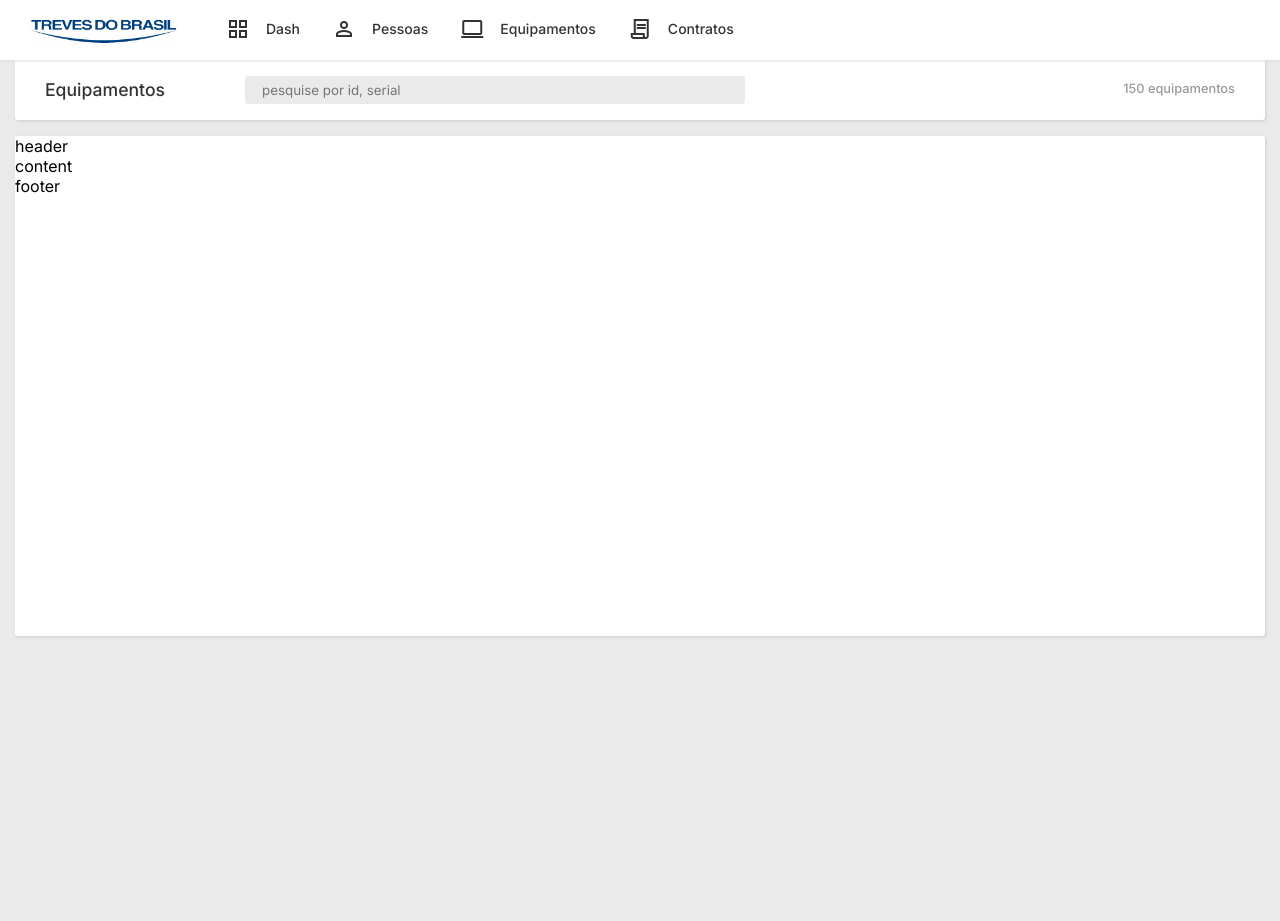
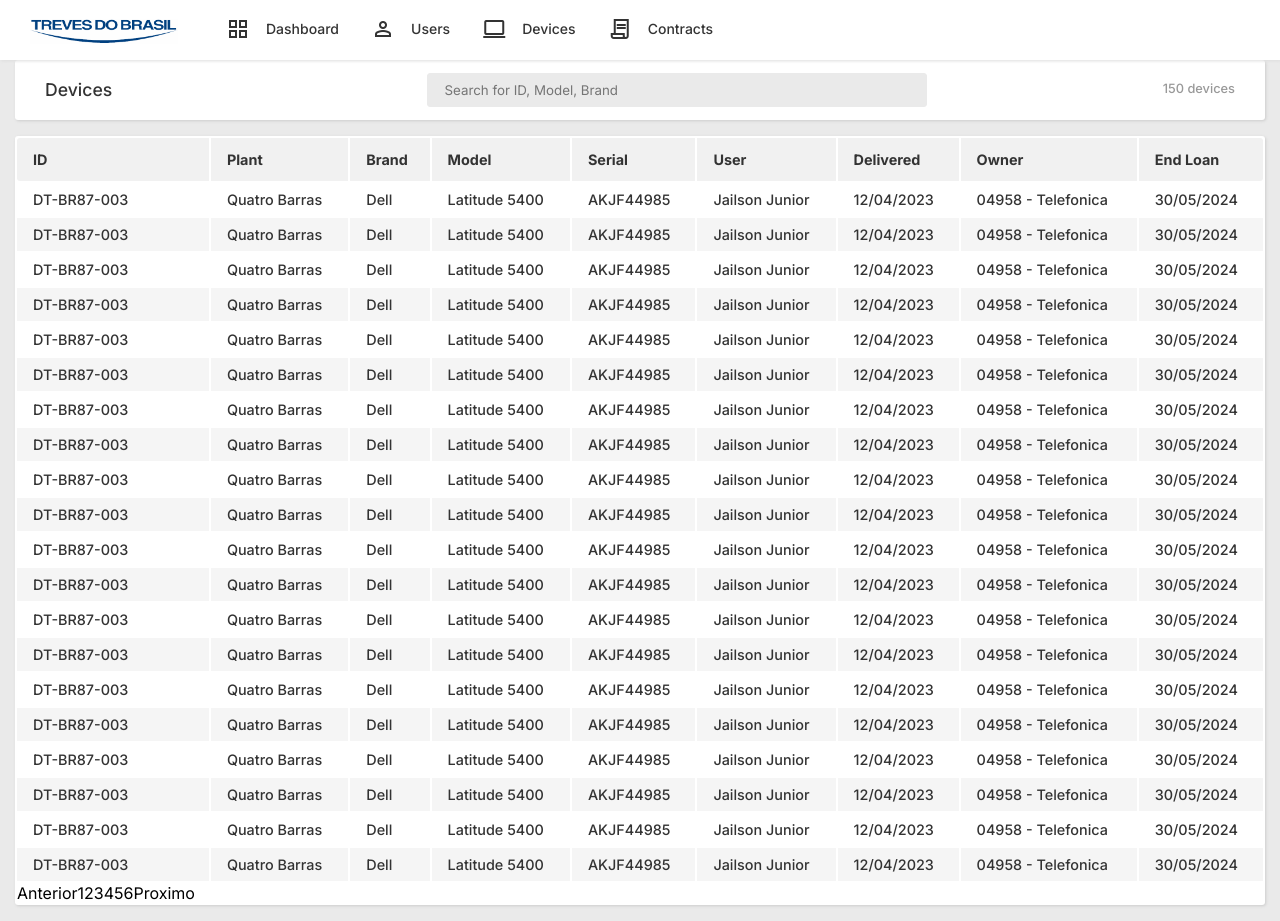
Before and after one commit to jailsonjr/SuperHelpdesk, a Next.js app: page /devices in a window 1280 px wide. Before the commit the page ends 800 px from the top, so only its background shows below. Built offline with nearby package versions, Linux system fonts and the light colour scheme.

Commit message:
Feat: Created Grid to list devices

```diff
--- a/src/app/devices/devices.module.css
+++ b/src/app/devices/devices.module.css
@@ -68,6 +68,7 @@
   height: 60px;
   z-index: 1;
   width: calc(100% - 1.875rem);
+  min-width: 600px;
   max-width: 1920px;
   margin: 0 auto;
   padding: 1rem 1.875rem;
@@ -84,7 +85,8 @@
   border: 1px solid #eaeaea;
   background-color: #eaeaea;
   border-radius: 3px;
-  padding: 0.5rem 1rem;
+  padding: 1rem 1rem;
+  margin-top: -3px;
   outline: none;
   min-width: 500px;
 }
@@ -105,15 +107,52 @@
   float: left;
 }
 
-
-
-
 .grid {
   background-color: #fff;
   box-shadow: 1px 1px 3px #ccc;
-  height: 500px;
   width: calc(100% - 1.875rem);
+  min-width: 600px;
   max-width: 1920px;
   margin: 1rem auto 0;
   border-radius: 3px;
 }
+
+.grid table {
+  width: 100%;
+  border: none;
+}
+
+.grid thead {
+  width: 100%;
+  border: none;
+  background-color: #f1f1f1;
+}
+
+.grid th {
+  text-align: left;
+  font-size: 0.9rem;
+  color: #333;
+  padding: 0.8rem 1rem;
+}
+
+.grid th:first-child {
+  border-top-left-radius: 3px;
+  border-bottom-left-radius: 3px;
+}
+
+.grid th:last-child {
+  border-top-right-radius: 3px;
+  border-bottom-right-radius: 3px;
+}
+
+.grid tbody td {
+  border: none;
+  padding: 0.5rem 1rem;
+  font-size: 0.9rem;
+  color: #333;
+  font-weight: 500;
+}
+
+.grid tbody tr:nth-child(even) {
+  background-color: #f5f5f5;
+}
--- a/src/app/devices/page.tsx
+++ b/src/app/devices/page.tsx
@@ -19,34 +19,277 @@
           <nav className={styles.nav}>
             <Link href='/dash' className={styles.navlink}>
               <span className={`material-symbols-outlined ${styles.navicon}`}>grid_view</span>
-              <span className={styles.navtext}>Dash</span>
+              <span className={styles.navtext}>Dashboard</span>
             </Link>
-            <Link href='/people' className={styles.navlink}>
+            <Link href='/users' className={styles.navlink}>
               <span className={`material-symbols-outlined ${styles.navicon}`}>person</span>
-              <span className={styles.navtext}>Pessoas</span>
+              <span className={styles.navtext}>Users</span>
             </Link>
             <Link href='/devices' className={styles.navlink}>
               <span className={`material-symbols-outlined ${styles.navicon}`}>computer</span>
-              <span className={styles.navtext}>Equipamentos</span>
+              <span className={styles.navtext}>Devices</span>
             </Link>
             <Link href='/contract' className={styles.navlink}>
               <span className={`material-symbols-outlined ${styles.navicon}`}>contract</span>
-              <span className={styles.navtext}>Contratos</span>
+              <span className={styles.navtext}>Contracts</span>
             </Link>
           </nav>
       </div>
       </div>
       <div className={styles.submenu}>
-        <div className={styles.filter}>
-          <div className={styles.title}>Equipamentos</div>
-          <input type='text' placeholder='pesquise por id, serial' className={styles.field}/>
-        </div>
-        <span className={styles.total}>150 equipamentos</span>
+        <div className={styles.title}>Devices</div>
+        <input type='text' placeholder='Search for ID, Model, Brand' className={styles.field}/>
+        <span className={styles.total}>150 devices</span>
       </div>
       <div className={styles.grid}>
-          <div className={styles.gridheader}>header</div>
-          <div className={styles.gridcontent}>content</div>
-          <div className={styles.gridfooter}>footer</div>
+        <table border-collapse="collapse">
+          <thead>
+            <tr>
+              <th>ID</th>
+              <th>Plant</th>
+              <th>Brand</th>
+              <th>Model</th>
+              <th>Serial</th>
+              <th>User</th>
+              <th>Delivered</th>
+              <th>Owner</th>
+              <th>End Loan</th>
+            </tr>
+          </thead>
+          <tbody>
+            <tr>
+              <td>DT-BR87-003</td>
+              <td>Quatro Barras</td>
+              <td>Dell</td>
+              <td>Latitude 5400</td>
+              <td>AKJF44985</td>
+              <td>Jailson Junior</td>
+              <td>12/04/2023</td>
+              <td>04958 - Telefonica</td>
+              <td>30/05/2024</td>
+            </tr>
+            <tr>
+              <td>DT-BR87-003</td>
+              <td>Quatro Barras</td>
+              <td>Dell</td>
+              <td>Latitude 5400</td>
+              <td>AKJF44985</td>
+              <td>Jailson Junior</td>
+              <td>12/04/2023</td>
+              <td>04958 - Telefonica</td>
+              <td>30/05/2024</td>
+            </tr>
+            <tr>
+              <td>DT-BR87-003</td>
+              <td>Quatro Barras</td>
+              <td>Dell</td>
+              <td>Latitude 5400</td>
+              <td>AKJF44985</td>
+              <td>Jailson Junior</td>
+              <td>12/04/2023</td>
+              <td>04958 - Telefonica</td>
+              <td>30/05/2024</td>
+            </tr>
+            <tr>
+              <td>DT-BR87-003</td>
+              <td>Quatro Barras</td>
+              <td>Dell</td>
+              <td>Latitude 5400</td>
+              <td>AKJF44985</td>
+              <td>Jailson Junior</td>
+              <td>12/04/2023</td>
+              <td>04958 - Telefonica</td>
+              <td>30/05/2024</td>
+            </tr>
+            <tr>
+              <td>DT-BR87-003</td>
+              <td>Quatro Barras</td>
+              <td>Dell</td>
+              <td>Latitude 5400</td>
+              <td>AKJF44985</td>
+              <td>Jailson Junior</td>
+              <td>12/04/2023</td>
+              <td>04958 - Telefonica</td>
+              <td>30/05/2024</td>
+            </tr>
+            <tr>
+              <td>DT-BR87-003</td>
+              <td>Quatro Barras</td>
+              <td>Dell</td>
+              <td>Latitude 5400</td>
+              <td>AKJF44985</td>
+              <td>Jailson Junior</td>
+              <td>12/04/2023</td>
+              <td>04958 - Telefonica</td>
+              <td>30/05/2024</td>
+            </tr>
+            <tr>
+              <td>DT-BR87-003</td>
+              <td>Quatro Barras</td>
+              <td>Dell</td>
+              <td>Latitude 5400</td>
+              <td>AKJF44985</td>
+              <td>Jailson Junior</td>
+              <td>12/04/2023</td>
+              <td>04958 - Telefonica</td>
+              <td>30/05/2024</td>
+            </tr>
+            <tr>
+              <td>DT-BR87-003</td>
+              <td>Quatro Barras</td>
+              <td>Dell</td>
+              <td>Latitude 5400</td>
+              <td>AKJF44985</td>
+              <td>Jailson Junior</td>
+              <td>12/04/2023</td>
+              <td>04958 - Telefonica</td>
+              <td>30/05/2024</td>
+            </tr>
+            <tr>
+              <td>DT-BR87-003</td>
+              <td>Quatro Barras</td>
+              <td>Dell</td>
+              <td>Latitude 5400</td>
+              <td>AKJF44985</td>
+              <td>Jailson Junior</td>
+              <td>12/04/2023</td>
+              <td>04958 - Telefonica</td>
+              <td>30/05/2024</td>
+            </tr>
+            <tr>
+              <td>DT-BR87-003</td>
+              <td>Quatro Barras</td>
+              <td>Dell</td>
+              <td>Latitude 5400</td>
+              <td>AKJF44985</td>
+              <td>Jailson Junior</td>
+              <td>12/04/2023</td>
+              <td>04958 - Telefonica</td>
+              <td>30/05/2024</td>
+            </tr>
+            <tr>
+              <td>DT-BR87-003</td>
+              <td>Quatro Barras</td>
+              <td>Dell</td>
+              <td>Latitude 5400</td>
+              <td>AKJF44985</td>
+              <td>Jailson Junior</td>
+              <td>12/04/2023</td>
+              <td>04958 - Telefonica</td>
+              <td>30/05/2024</td>
+            </tr>
+            <tr>
+              <td>DT-BR87-003</td>
+              <td>Quatro Barras</td>
+              <td>Dell</td>
+              <td>Latitude 5400</td>
+              <td>AKJF44985</td>
+              <td>Jailson Junior</td>
+              <td>12/04/2023</td>
+              <td>04958 - Telefonica</td>
+              <td>30/05/2024</td>
+            </tr>
+            <tr>
+              <td>DT-BR87-003</td>
+              <td>Quatro Barras</td>
+              <td>Dell</td>
+              <td>Latitude 5400</td>
+              <td>AKJF44985</td>
+              <td>Jailson Junior</td>
+              <td>12/04/2023</td>
+              <td>04958 - Telefonica</td>
+              <td>30/05/2024</td>
+            </tr>
+            <tr>
+              <td>DT-BR87-003</td>
+              <td>Quatro Barras</td>
+              <td>Dell</td>
+              <td>Latitude 5400</td>
+              <td>AKJF44985</td>
+              <td>Jailson Junior</td>
+              <td>12/04/2023</td>
+              <td>04958 - Telefonica</td>
+              <td>30/05/2024</td>
+            </tr>
+            <tr>
+              <td>DT-BR87-003</td>
+              <td>Quatro Barras</td>
+              <td>Dell</td>
+              <td>Latitude 5400</td>
+              <td>AKJF44985</td>
+              <td>Jailson Junior</td>
+              <td>12/04/2023</td>
+              <td>04958 - Telefonica</td>
+              <td>30/05/2024</td>
+            </tr>
+            <tr>
+              <td>DT-BR87-003</td>
+              <td>Quatro Barras</td>
+              <td>Dell</td>
+              <td>Latitude 5400</td>
+              <td>AKJF44985</td>
+              <td>Jailson Junior</td>
+              <td>12/04/2023</td>
+              <td>04958 - Telefonica</td>
+              <td>30/05/2024</td>
+            </tr>
+            <tr>
+              <td>DT-BR87-003</td>
+              <td>Quatro Barras</td>
+              <td>Dell</td>
+              <td>Latitude 5400</td>
+              <td>AKJF44985</td>
+              <td>Jailson Junior</td>
+              <td>12/04/2023</td>
+              <td>04958 - Telefonica</td>
+              <td>30/05/2024</td>
+            </tr>
+            <tr>
+              <td>DT-BR87-003</td>
+              <td>Quatro Barras</td>
+              <td>Dell</td>
+              <td>Latitude 5400</td>
+              <td>AKJF44985</td>
+              <td>Jailson Junior</td>
+              <td>12/04/2023</td>
+              <td>04958 - Telefonica</td>
+              <td>30/05/2024</td>
+            </tr>
+            <tr>
+              <td>DT-BR87-003</td>
+              <td>Quatro Barras</td>
+              <td>Dell</td>
+              <td>Latitude 5400</td>
+              <td>AKJF44985</td>
+              <td>Jailson Junior</td>
+              <td>12/04/2023</td>
+              <td>04958 - Telefonica</td>
+              <td>30/05/2024</td>
+            </tr>
+            <tr>
+              <td>DT-BR87-003</td>
+              <td>Quatro Barras</td>
+              <td>Dell</td>
+              <td>Latitude 5400</td>
+              <td>AKJF44985</td>
+              <td>Jailson Junior</td>
+              <td>12/04/2023</td>
+              <td>04958 - Telefonica</td>
+              <td>30/05/2024</td>
+            </tr>
+
+          </tbody>
+          <tfoot>
+            <span>Anterior</span>
+            <span>1</span>
+            <span>2</span>
+            <span>3</span>
+            <span>4</span>
+            <span>5</span>
+            <span>6</span>
+            <span>Proximo</span>
+          </tfoot>
+        </table>
       </div>
     </main>
   )
```
